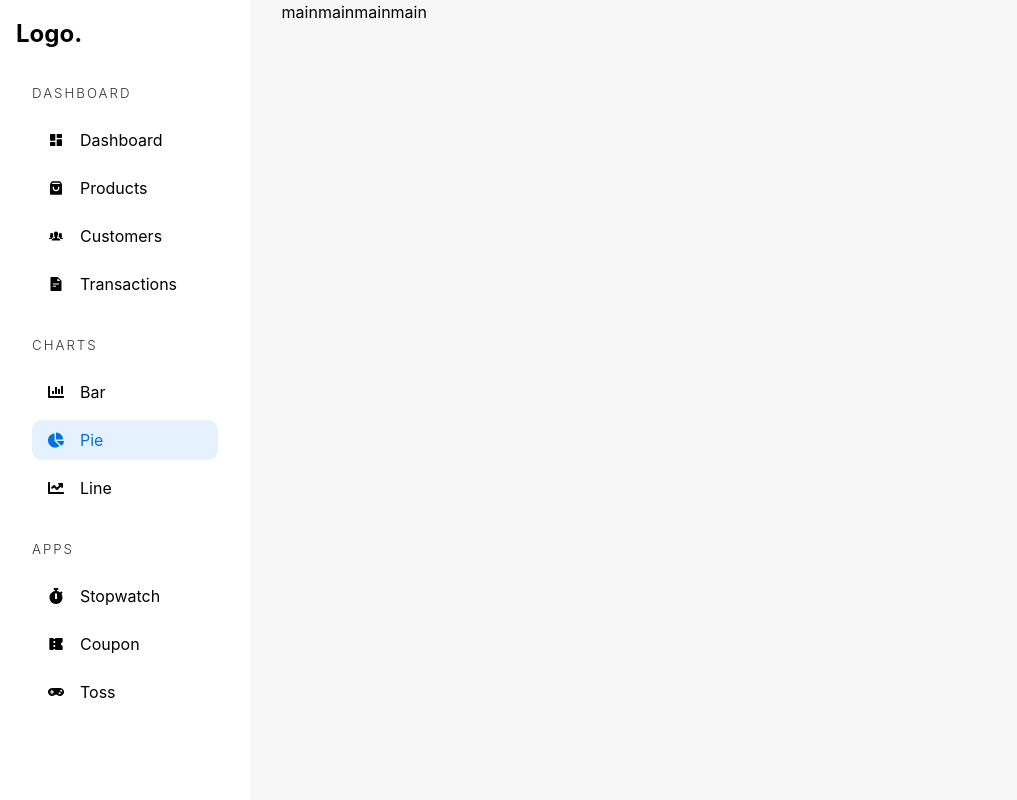
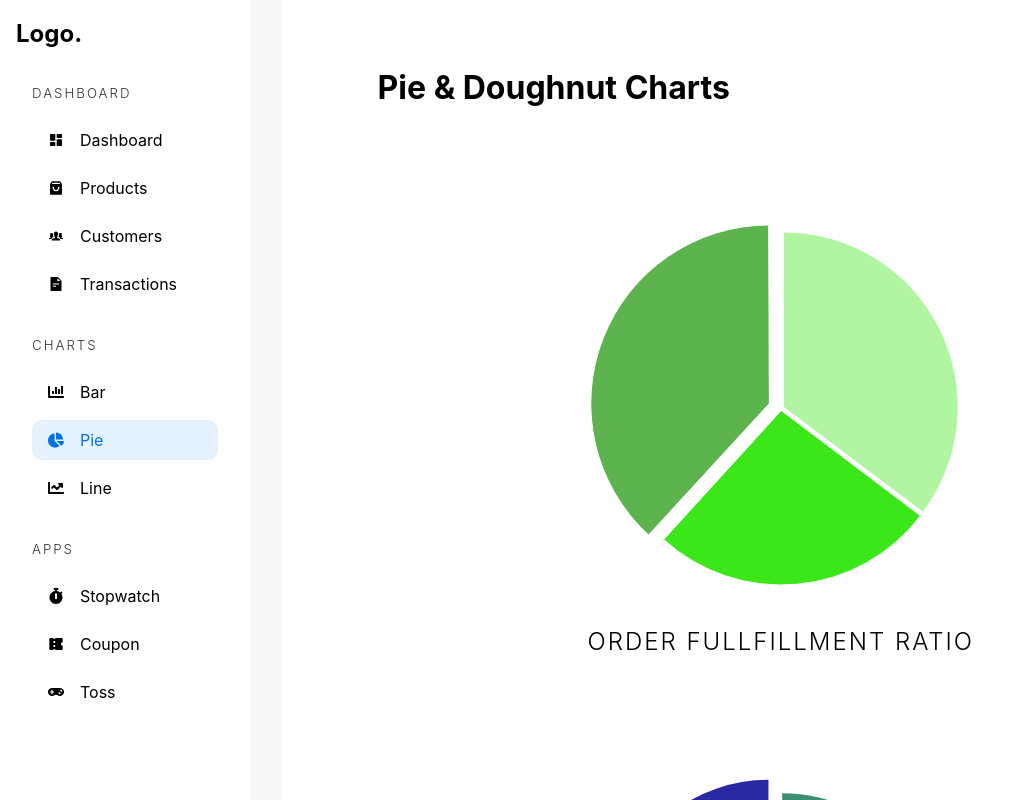
Before and after one commit to abhidjango-py/dashboard, a React (Vite) app: page /admin/chart/pie in a window 1280 px wide. Shown: the whole page, without its empty margins (0-1017 px from the left). Built offline with nearby package versions, Linux system fonts and the light colour scheme.

Commit message:
Pie Chart Completed

```diff
--- a/src/components/Charts.tsx
+++ b/src/components/Charts.tsx
@@ -10,7 +10,7 @@
   ChartOptions,
   ArcElement,
 } from "chart.js";
-import { Bar, Doughnut } from "react-chartjs-2";
+import { Bar, Doughnut, Pie } from "react-chartjs-2";
 
 ChartJS.register(
   CategoryScale,
@@ -131,3 +131,30 @@
   };
   return <Doughnut data={doughnutData} options={doughnutOptions} />;
 };
+
+interface PieChartProps {
+  labels: string[];
+  data: number[];
+  backgroundColor: string[];
+  offset?: number[];
+}
+export const PieChart = ({
+  labels,
+  data,
+  backgroundColor,
+  offset,
+}: PieChartProps) => {
+  const pieChartData: ChartData<"pie", number[], string> = {
+    labels,
+    datasets: [{ data, backgroundColor, borderWidth: 1, offset }],
+  };
+  const pieChartOptions: ChartOptions<"pie"> = {
+    responsive: true,
+    plugins: {
+      legend: {
+        display: false,
+      },
+    },
+  };
+  return <Pie data={pieChartData} options={pieChartOptions} />;
+};
--- a/src/pages/pieChart.tsx
+++ b/src/pages/pieChart.tsx
@@ -1,12 +1,106 @@
 import AdminSidebar from "../components/AdminSidebar";
-
+import { DoughnutChart, PieChart } from "../components/Charts";
+import { categories } from "../assets/data.json";
 const pieChart = () => {
   return (
     <div className="adminContainer">
       {/* Sidebar */}
       <AdminSidebar />
       {/* main */}
-      <main>mainmainmainmain</main>
+      <main className="chartContainer">
+        <h1>Pie & Doughnut Charts</h1>
+        <section>
+          <div>
+            <PieChart
+              labels={["Processing", "Shipped", "Delivered"]}
+              data={[12, 9, 13]}
+              backgroundColor={[
+                `hsl(110,80%,80%)`,
+                `hsl(110,80%,50%)`,
+                `hsl(110,40%,50%)`,
+              ]}
+              offset={[10, 10, 50]}
+            />
+          </div>
+          <h2>Order Fullfillment Ratio</h2>
+        </section>
+        <section>
+          <div>
+            <DoughnutChart
+              labels={categories.map((i) => i.heading)}
+              data={categories.map((i) => i.value)}
+              backgroundColor={categories.map(
+                (i) => `hsl(${i.value * 4},${i.value}%,40%)`
+              )}
+              offset={[10, 10, 10, 80]}
+              legends={false}
+            />
+          </div>
+          <h2>Products Category Ratio</h2>
+        </section>
+        <section>
+          <div>
+            <DoughnutChart
+              labels={["In Stock", "Out of Stock"]}
+              data={[40, 20]}
+              backgroundColor={[`hsl(269,80%,40%)`, `rgb(53 162 255)`]}
+              offset={[10, 50]}
+              legends={false}
+              cutout={"70%"}
+            />
+          </div>
+          <h2>Stock Availability</h2>
+        </section>
+        <section>
+          <div>
+            <DoughnutChart
+              labels={[
+                "Marketing Cost",
+                "Discount",
+                "Burnt",
+                "Production Cost",
+                "Net Margin",
+              ]}
+              data={[32, 18, 5, 20, 25]}
+              backgroundColor={[
+                `hsl(110,80%,40%)`,
+                `hsl(19,80%,40%)`,
+                `hsl(69,80%,40%)`,
+                `hsl(300,80%,40%)`,
+                `rgb(53,162,255)`,
+              ]}
+              offset={[20, 30, 20, 30, 80]}
+              legends={false}
+            />
+          </div>
+          <h2>Revenue Distribution</h2>
+        </section>
+        <section>
+          <div>
+            <PieChart
+              labels={["Teenager(Below 20)", "Adult(20-40)", "Older(above 40)"]}
+              data={[30, 250, 70]}
+              backgroundColor={[
+                `hsl(10,${80}%,80%)`,
+                `hsl(10,${80}%,50%)`,
+                `hsl(10,${40}%,50%)`,
+              ]}
+              offset={[10, 10, 50]}
+            />
+          </div>
+          <h2>Users Age Group</h2>
+        </section>
+        <section>
+          <div>
+            <DoughnutChart
+              labels={["Admin", "Customers"]}
+              data={[40, 250]}
+              backgroundColor={[`hsl(335,100%,40%)`, `hsl(44, 98%,50%)`]}
+              offset={[0, 80]}
+            />
+          </div>
+        </section>
+      </main>
     </div>
   );
 };
--- a/src/styles/_charts.scss
+++ b/src/styles/_charts.scss
@@ -8,6 +8,12 @@
   > section {
     width: 80%;
     margin: 4rem auto;
+    > div {
+      max-width: 25rem;
+      margin: auto;
+      margin-top: 6rem;
+      margin-bottom: -1rem;
+    }
     > h2 {
       margin: 2rem 0;
       text-align: center;
```
